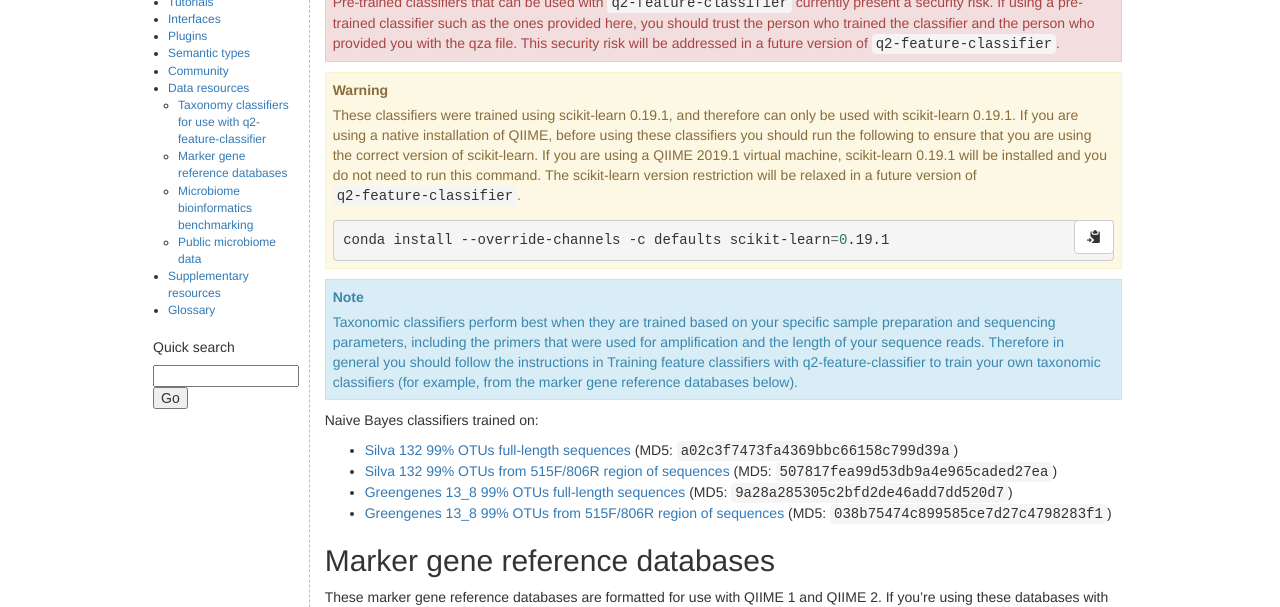
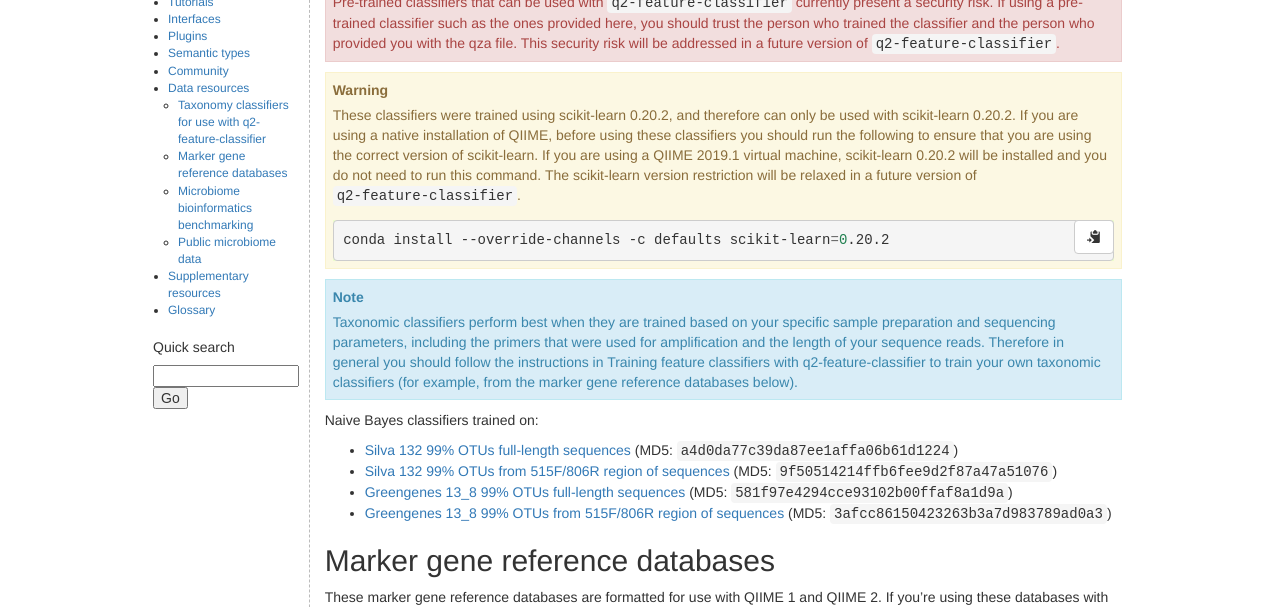
Before and after one commit to qiime2/docs, a Sphinx documentation site: the page built from source/data-resources.rst, in a window 1280 px wide. Shown: the part 281-888 px from the top of the page. Built offline with Sphinx 7.4.7, drawn with Linux system fonts in a browser that asks for light colours; pages that are not in the unit, such as notebooks, are missing from menus; the version number could not be read and is left out.

Commit message:
MAINT: New feature classifiers, 2019.1 (#385)

```diff
--- a/source/data-resources.rst
+++ b/source/data-resources.rst
@@ -6,21 +6,21 @@
 
 .. danger:: Pre-trained classifiers that can be used with ``q2-feature-classifier`` currently present a security risk. If using a pre-trained classifier such as the ones provided here, you should trust the person who trained the classifier and the person who provided you with the qza file. This security risk will be addressed in a future version of ``q2-feature-classifier``.
 
-.. warning:: These classifiers were trained using scikit-learn 0.19.1, and therefore can only be used with scikit-learn 0.19.1. If you are using a native installation of QIIME, before using these classifiers you should run the following to ensure that you are using the correct version of scikit-learn. If you are using a QIIME 2019.1 virtual machine, scikit-learn 0.19.1 will be installed and you do not need to run this command. The scikit-learn version restriction will be relaxed in a future version of ``q2-feature-classifier``.
+.. warning:: These classifiers were trained using scikit-learn 0.20.2, and therefore can only be used with scikit-learn 0.20.2. If you are using a native installation of QIIME, before using these classifiers you should run the following to ensure that you are using the correct version of scikit-learn. If you are using a QIIME 2019.1 virtual machine, scikit-learn 0.20.2 will be installed and you do not need to run this command. The scikit-learn version restriction will be relaxed in a future version of ``q2-feature-classifier``.
 
    .. command-block::
       :no-exec:
 
-      conda install --override-channels -c defaults scikit-learn=0.19.1
+      conda install --override-channels -c defaults scikit-learn=0.20.2
 
 .. note:: Taxonomic classifiers perform best when they are trained based on your specific sample preparation and sequencing parameters, including the primers that were used for amplification and the length of your sequence reads. Therefore in general you should follow the instructions in :doc:`Training feature classifiers with q2-feature-classifier <../tutorials/feature-classifier>` to train your own taxonomic classifiers (for example, from the marker gene reference databases below).
 
 Naive Bayes classifiers trained on:
 
-- `Silva 132 99% OTUs full-length sequences <https://data.qiime2.org/2019.1/common/silva-132-99-nb-classifier.qza>`_ (MD5: ``a02c3f7473fa4369bbc66158c799d39a``)
-- `Silva 132 99% OTUs from 515F/806R region of sequences <https://data.qiime2.org/2019.1/common/silva-132-99-515-806-nb-classifier.qza>`_ (MD5: ``507817fea99d53db9a4e965caded27ea``)
-- `Greengenes 13_8 99% OTUs full-length sequences <https://data.qiime2.org/2019.1/common/gg-13-8-99-nb-classifier.qza>`_ (MD5: ``9a28a285305c2bfd2de46add7dd520d7``)
-- `Greengenes 13_8 99% OTUs from 515F/806R region of sequences <https://data.qiime2.org/2019.1/common/gg-13-8-99-515-806-nb-classifier.qza>`_ (MD5: ``038b75474c899585ce7d27c4798283f1``)
+- `Silva 132 99% OTUs full-length sequences <https://data.qiime2.org/2019.1/common/silva-132-99-nb-classifier.qza>`_ (MD5: ``a4d0da77c39da87ee1affa06b61d1224``)
+- `Silva 132 99% OTUs from 515F/806R region of sequences <https://data.qiime2.org/2019.1/common/silva-132-99-515-806-nb-classifier.qza>`_ (MD5: ``9f50514214ffb6fee9d2f87a47a51076``)
+- `Greengenes 13_8 99% OTUs full-length sequences <https://data.qiime2.org/2019.1/common/gg-13-8-99-nb-classifier.qza>`_ (MD5: ``581f97e4294cce93102b00ffaf8a1d9a``)
+- `Greengenes 13_8 99% OTUs from 515F/806R region of sequences <https://data.qiime2.org/2019.1/common/gg-13-8-99-515-806-nb-classifier.qza>`_ (MD5: ``3afcc86150423263b3a7d983789ad0a3``)
 
 .. _`marker gene db`:
 
```
